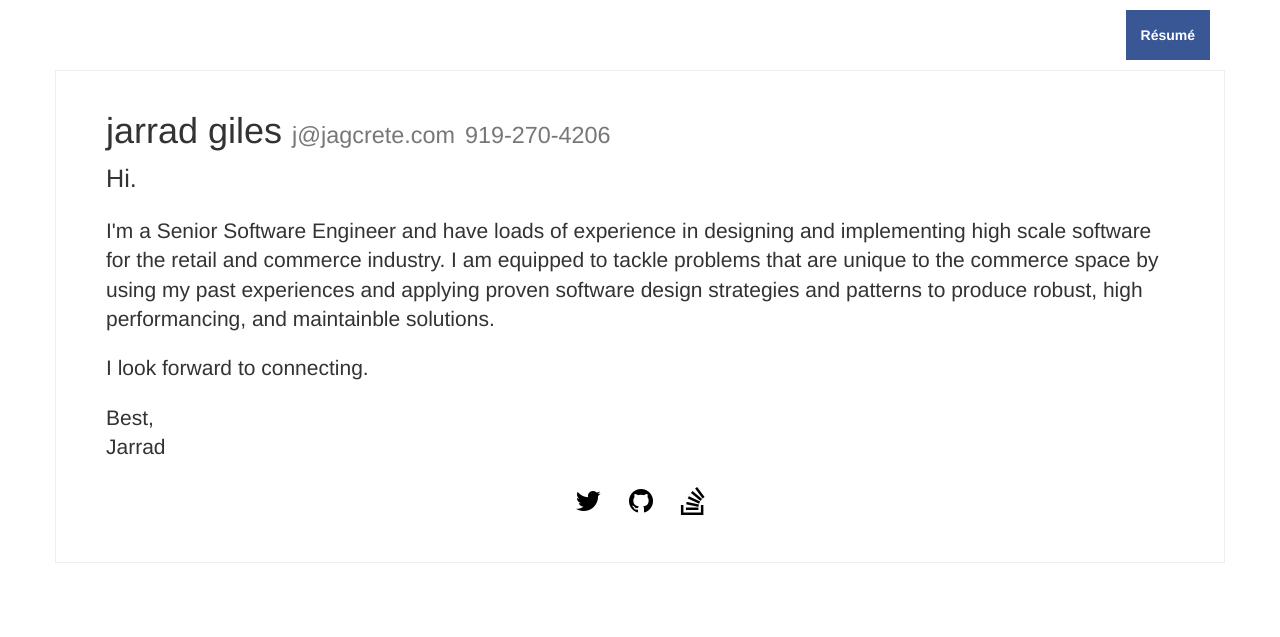
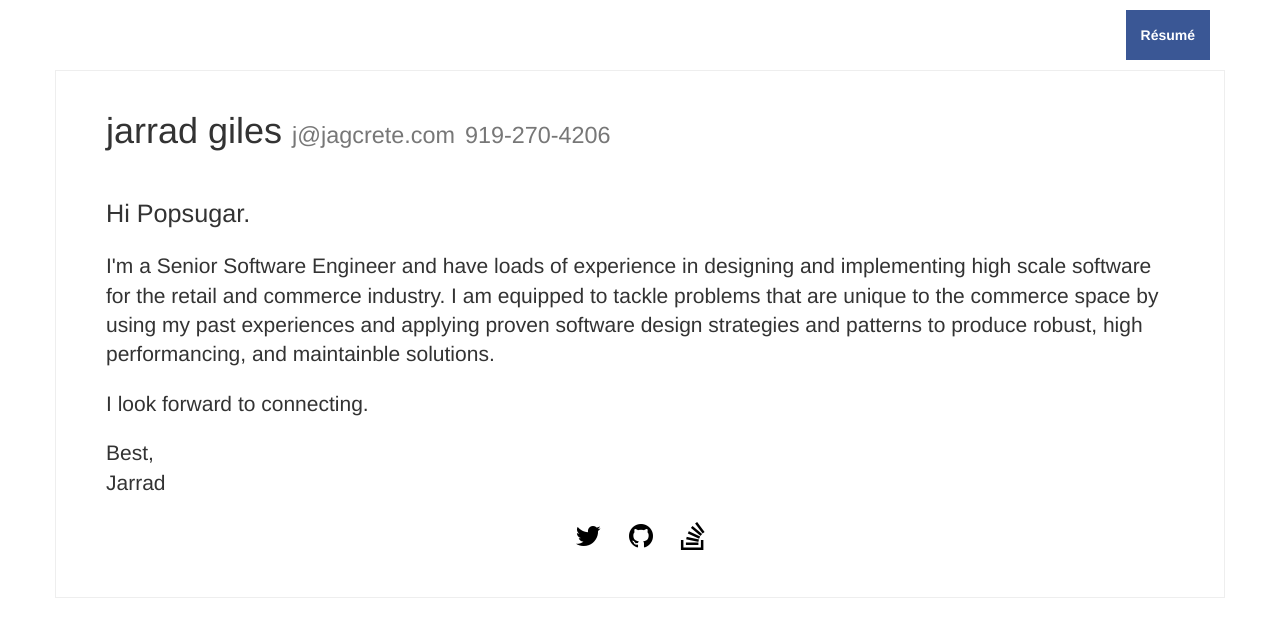
Before and after one commit to jarrad/jarrad.github.io, a Jekyll site: the page built from pscl.html, in a window 1280 px wide. Shown: the top 637 px of the page. Built offline with Jekyll 4.4.1, drawn with Linux system fonts in a browser that asks for light colours; nearby versions of some CDN libraries; some web fonts are replaced.

Commit message:
add margin to intro

```diff
--- a/pscl.html
+++ b/pscl.html
@@ -10,7 +10,7 @@ layout: bootstrap
   <div class="row">
     <div class="col-xs-12 resume-intro">
       <h1>{{ site.data.contact.name }} <small>{{ site.data.contact.email }}</small> <small>{{ site.data.contact.phone }}</small></h1>
-      <p class="lead main">Hi.</p>
+      <p class="lead main" style="margin-top:1.8em;">Hi Popsugar.</p>
       <p class="lead">I'm a Senior Software Engineer and have loads of experience in designing and implementing high scale software
       for the retail and commerce industry. I am equipped to tackle problems that are unique to the commerce space by using my past experiences and
       applying proven software design strategies and patterns to produce robust, high performancing, and maintainble solutions.</p>
```
